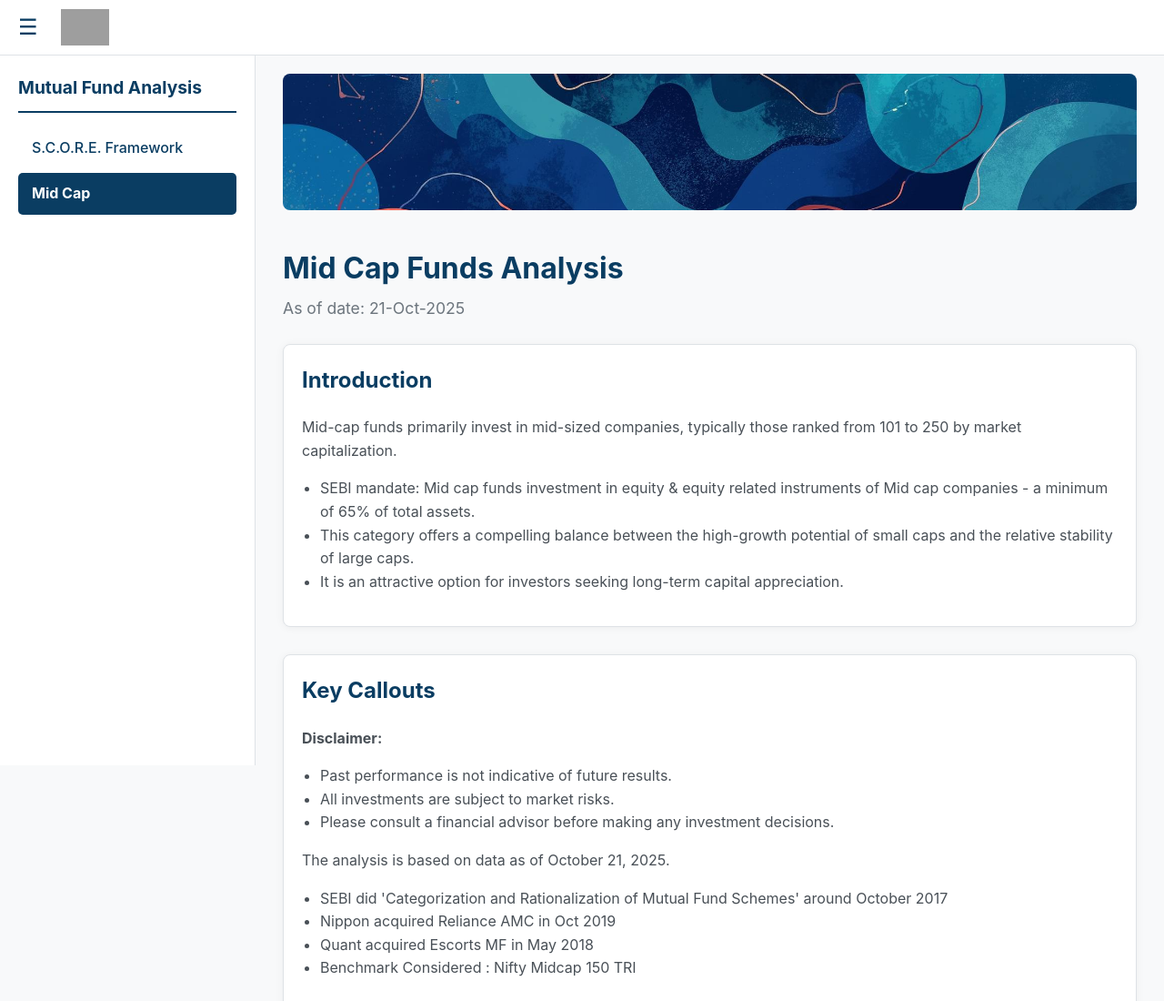
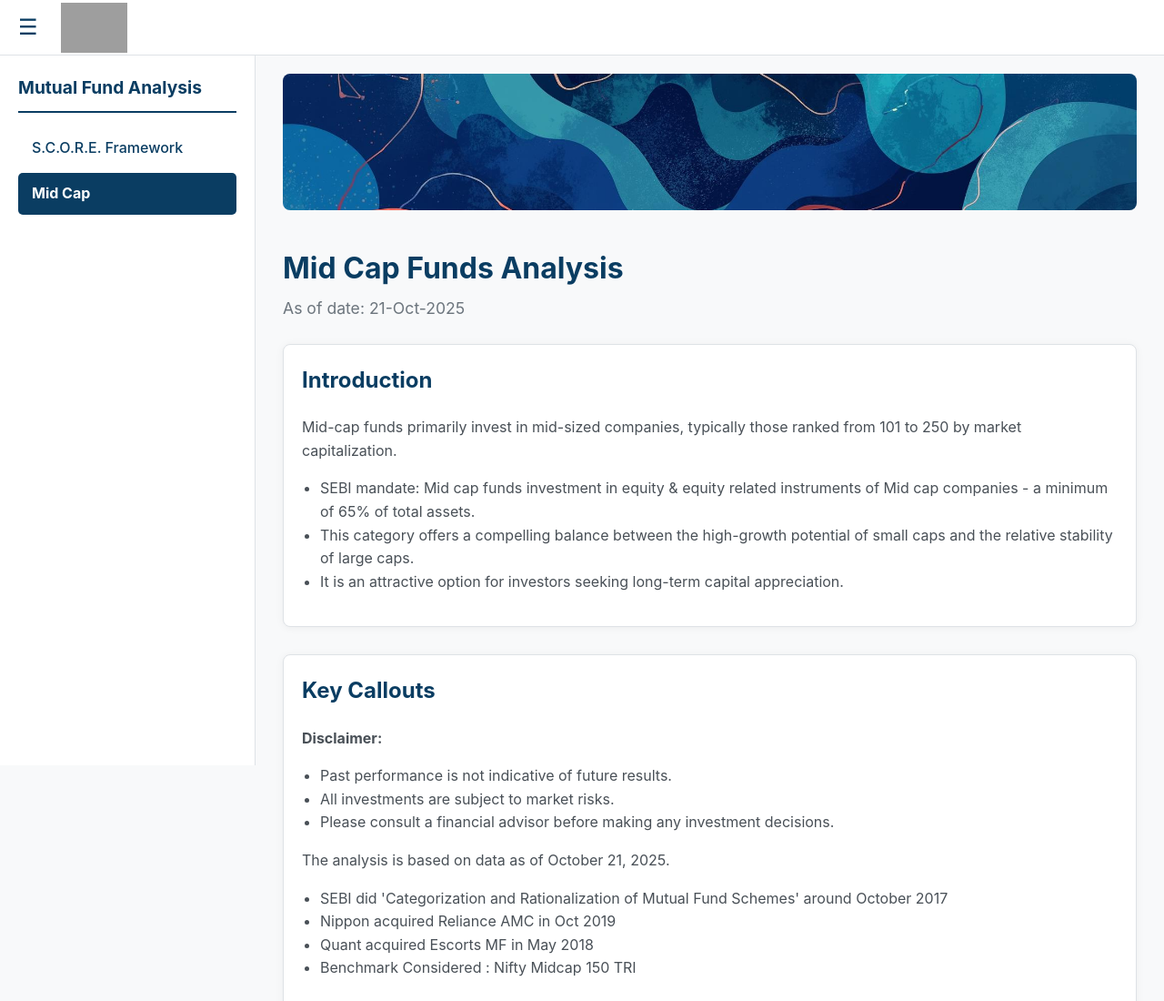
Before and after one commit to shubham-MLwiz/MFAnalyser, a plain HTML site: page index.html in a window 1280 px wide. Shown: the top 1100 px of the page at 91% size. Drawn offline with Linux system fonts and the light colour scheme; grey boxes are pictures that could not be loaded.

Commit message:
updated logo height to 55 in index.html

```diff
--- a/index.html
+++ b/index.html
@@ -53,7 +53,7 @@
             color: var(--primary-color);
         }
         .logo-placeholder {
-            height: 40px;
+            height: 55px;
             width: auto;
             margin-left: 15px;
         }
```
